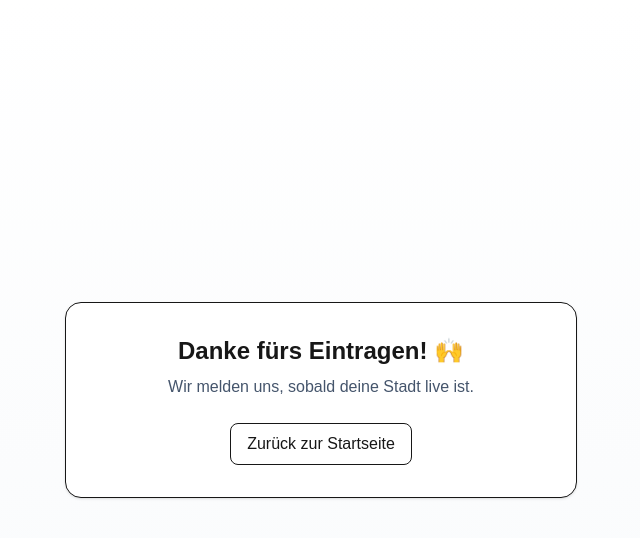
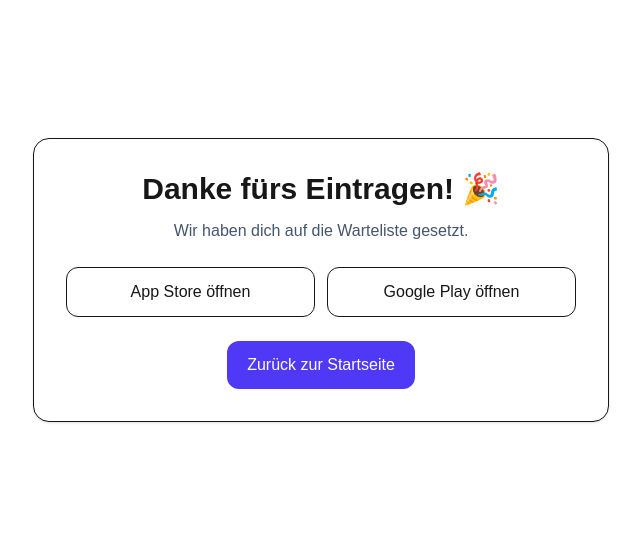
Before and after one commit to Quinten1995/atyourservice-landing, a Next.js app: page /thanks in a window 1280 px wide. Shown: the top 538 px of the page, without its empty margins (319-959 px from the left). Built offline with nearby package versions, Linux system fonts and the light colour scheme; no server answers.

Commit message:
Fix /thanks prerender: use searchParams prop (no client hook)

```diff
--- a/app/thanks/page.tsx
+++ b/app/thanks/page.tsx
@@ -1,44 +1,59 @@
 // app/thanks/page.tsx
-'use client';
+import Link from "next/link";
 
-import Link from 'next/link';
-import { useSearchParams } from 'next/navigation';
+export const dynamic = "force-static"; // Seite darf statisch vorgerendert werden
 
-export default function Thanks() {
-  const q = useSearchParams();
-  const email = q.get('email') || q.get('e') || '';
-  const utmSource = q.get('utm_source') || '';
-  const utmMedium = q.get('utm_medium') || '';
-  const utmCampaign = q.get('utm_campaign') || '';
+type ThanksProps = {
+  searchParams?: {
+    name?: string | string[];
+    email?: string | string[];
+    role?: string | string[];
+  };
+};
+
+export default function Thanks({ searchParams }: ThanksProps) {
+  const name =
+    (Array.isArray(searchParams?.name) ? searchParams?.name[0] : searchParams?.name) ?? "";
+  const email =
+    (Array.isArray(searchParams?.email) ? searchParams?.email[0] : searchParams?.email) ?? "";
+  const role =
+    (Array.isArray(searchParams?.role) ? searchParams?.role[0] : searchParams?.role) ?? "";
 
   return (
-    <main className="min-h-screen grid place-items-center bg-gradient-to-b from-white to-slate-50">
-      <div className="max-w-lg w-full mx-4 rounded-2xl border bg-white shadow p-8 text-center">
-        <h1 className="text-2xl font-semibold">Danke fürs Eintragen! 🙌</h1>
-        <p className="text-slate-600 mt-2">
-          Wir melden uns, sobald deine Stadt live ist.
+    <main className="min-h-[70vh] grid place-items-center px-4">
+      <div className="max-w-xl w-full rounded-2xl border bg-white p-8 shadow-sm text-center">
+        <h1 className="text-3xl font-semibold">Danke fürs Eintragen! 🎉</h1>
+        <p className="mt-3 text-slate-600">
+          Wir haben {name ? <strong>{name}</strong> : "dich"} auf die Warteliste gesetzt
+          {role ? <> als <strong>{role}</strong></> : null}.
+          {email ? <> Eine Bestätigung geht an <strong>{email}</strong>.</> : null}
         </p>
 
-        {email ? (
-          <p className="text-sm text-slate-500 mt-4">
-            <span className="font-medium">E-Mail:</span> {email}
-          </p>
-        ) : null}
+        <div className="mt-6 grid gap-3 sm:grid-cols-2">
+          <a
+            href="https://apps.apple.com/be/app/atyourservice24/id6748581941"
+            target="_blank"
+            rel="noopener noreferrer"
+            className="rounded-xl border px-4 py-3 hover:bg-slate-50"
+          >
+            App Store öffnen
+          </a>
+          <a
+            href="https://play.google.com/store/apps/details?id=com.quinten.atyourservice&pcampaignid=web_share"
+            target="_blank"
+            rel="noopener noreferrer"
+            className="rounded-xl border px-4 py-3 hover:bg-slate-50"
+          >
+            Google Play öffnen
+          </a>
+        </div>
 
-        {(utmSource || utmMedium || utmCampaign) ? (
-          <p className="text-xs text-slate-400 mt-2">
-            Quelle: {utmSource || '–'} / {utmMedium || '–'} / {utmCampaign || '–'}
-          </p>
-        ) : null}
-
-        <div className="mt-6">
-          <Link
-            href="/"
-            className="inline-flex items-center rounded-lg border px-4 py-2 hover:bg-slate-50"
-          >
-            Zurück zur Startseite
-          </Link>
-        </div>
+        <Link
+          href="/"
+          className="mt-6 inline-block rounded-xl bg-indigo-600 px-5 py-3 text-white hover:bg-indigo-700"
+        >
+          Zurück zur Startseite
+        </Link>
       </div>
     </main>
   );
```
